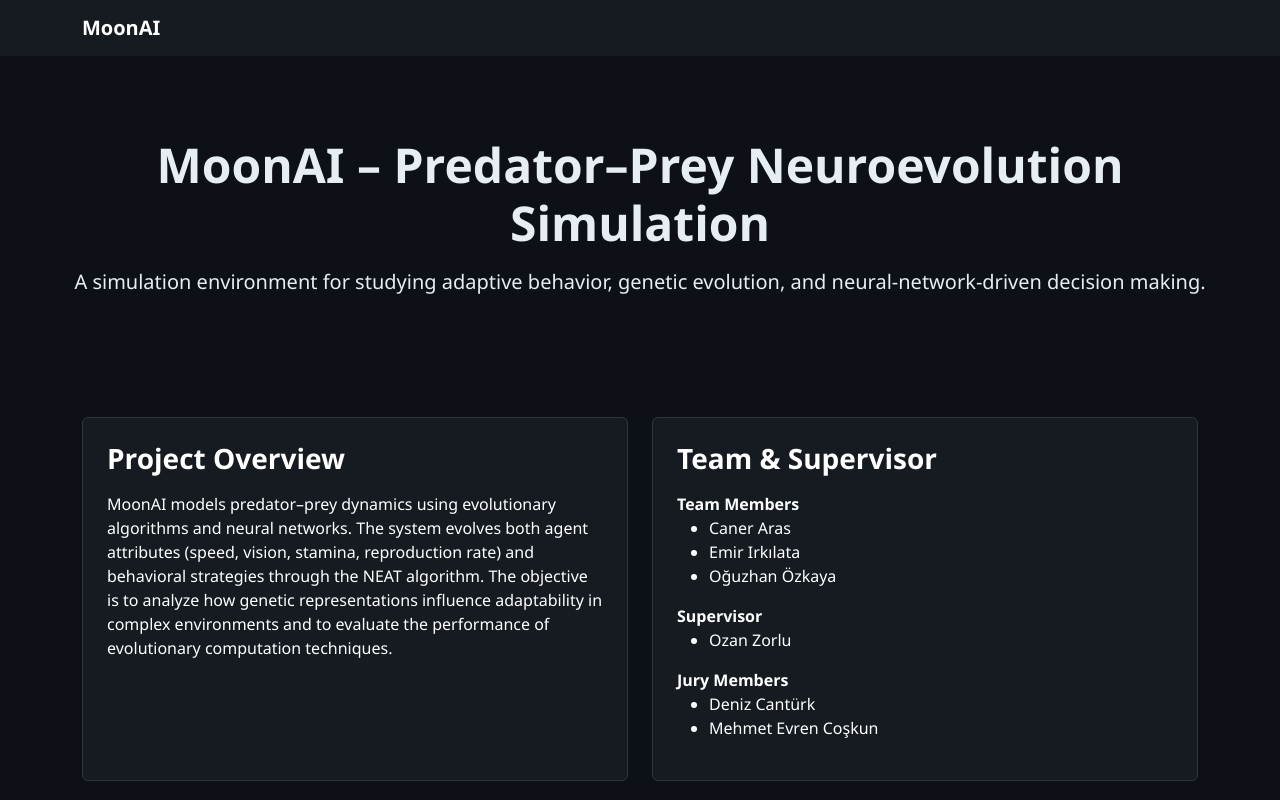
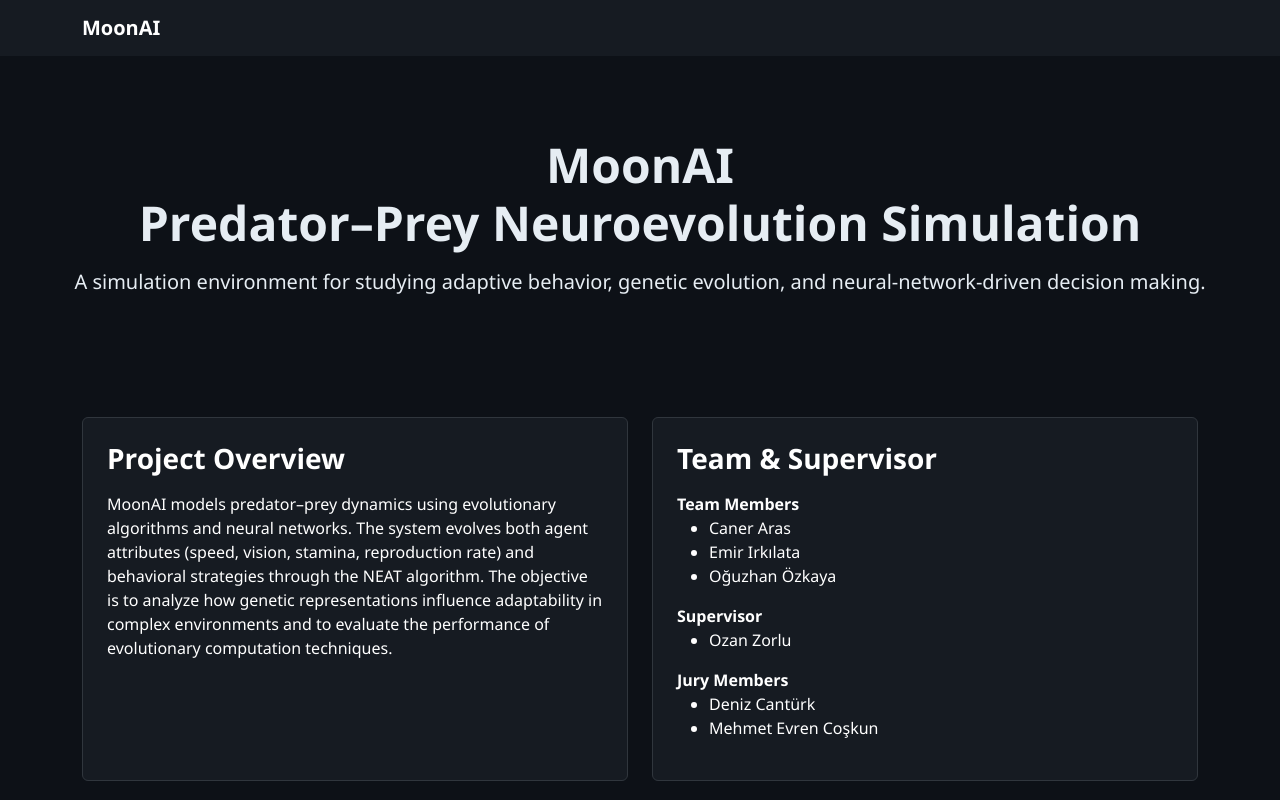
Before and after one commit to moon-aii/moonai, a plain HTML site: page index.html in a window 1280 px wide. Shown: the top 800 px of the page. Drawn offline with nearby package versions, Linux system fonts and the light colour scheme.

Commit message:
Fix HTML formatting and structure

```diff
--- a/index.html
+++ b/index.html
@@ -53,7 +53,7 @@
 </nav>
 
 <section class="hero container">
-    <h1>MoonAI – Predator–Prey Neuroevolution Simulation</h1>
+    <h1>MoonAI<br>Predator–Prey Neuroevolution Simulation</h1>
     <p class="lead mt-3">
         A simulation environment for studying adaptive behavior, genetic evolution, and neural-network-driven decision making.
     </p>
```
